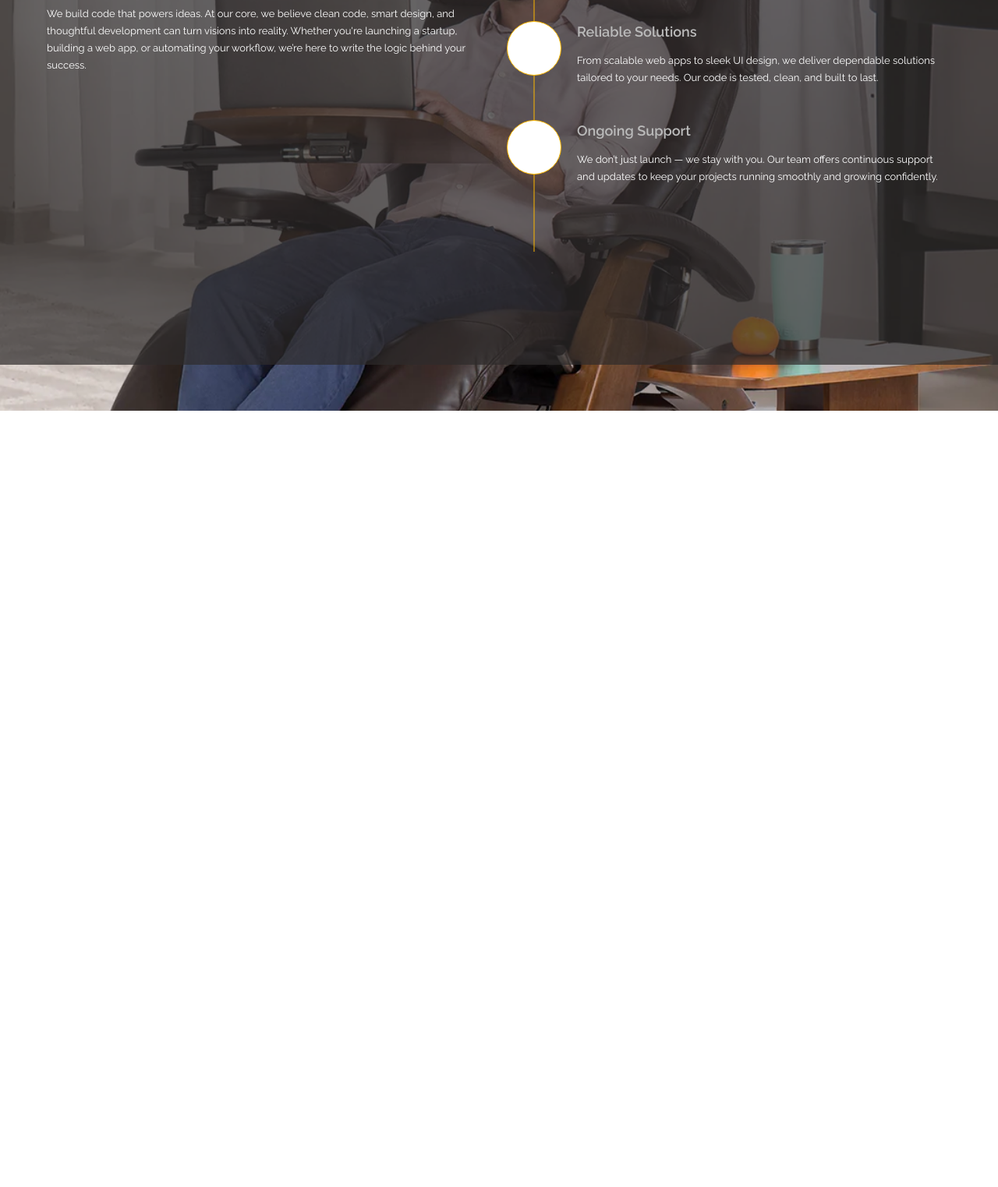
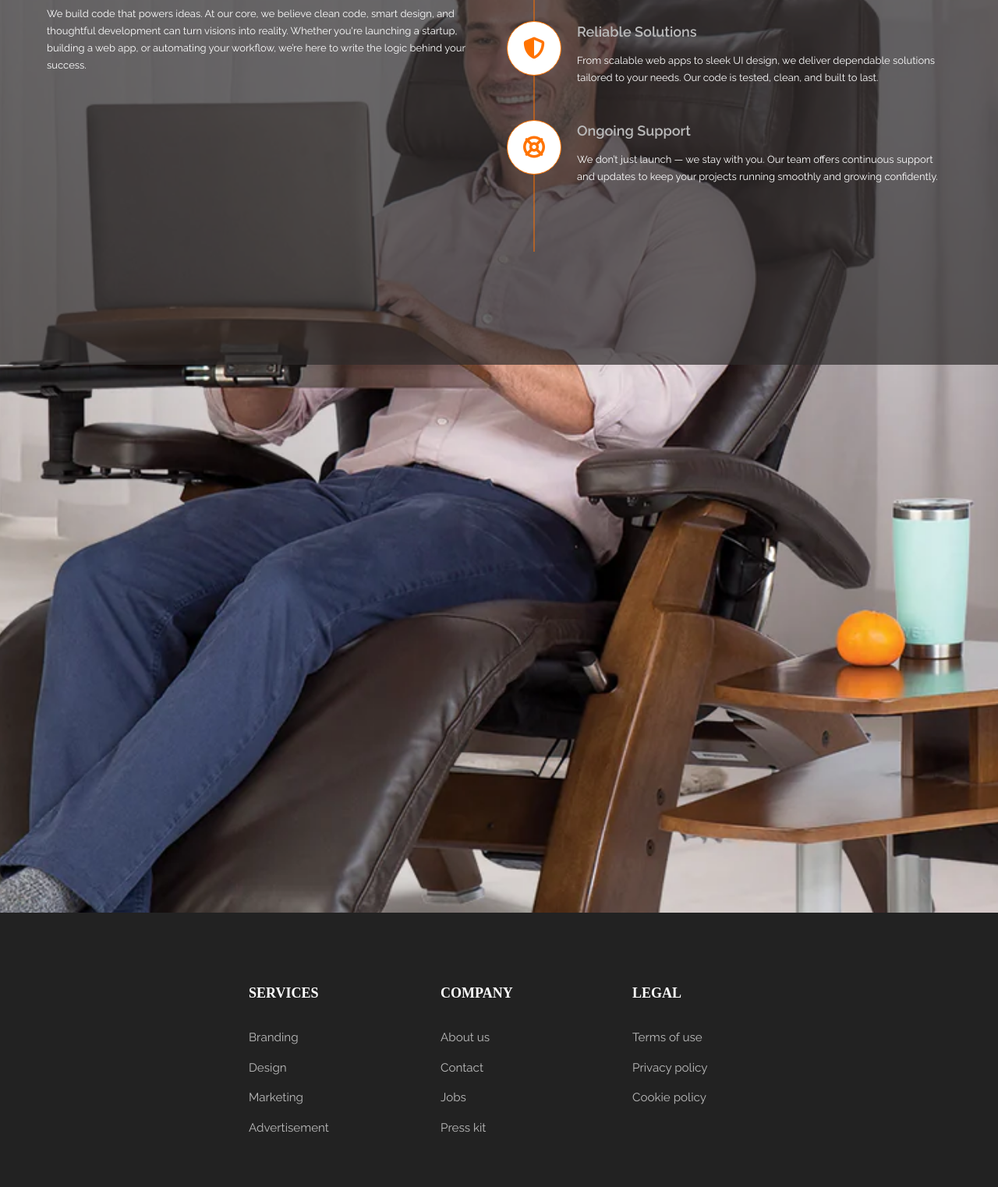
Before and after one commit to Riverthelunatic/CodingWebsite, a plain HTML site: page aboutus.html in a window 1280 px wide. Shown: the part 332-1855 px from the top of the page at 78% size. Before the commit the page ends 859 px from the top, so only its background shows below. Drawn offline with Linux system fonts and the light colour scheme.

Commit message:
Update aboutus.html

```diff
--- a/aboutus.html
+++ b/aboutus.html
@@ -1,6 +1,9 @@
 <!DOCTYPE html>
 <html lang="en">
 <head>
+    <meta name="viewport" content="width=device-width, initial-scale=1.0">
+    <link rel="stylesheet" href="https://cdnjs.cloudflare.com/ajax/libs/font-awesome/6.7.2/css/all.min.css" crossorigin="anonymous" referrerpolicy="no-referrer" />
+</head>
   <meta charset="UTF-8" />
   <meta name="viewport" content="width=device-width, initial-scale=1.0" />
   <title>About Us</title>
@@ -65,7 +68,7 @@
       left: 0;
       width: 54px;
       height: 2px;
-      background: #fdb801;
+      background: #ff7300;
     }
 
     .aboutus-text {
@@ -76,7 +79,7 @@
     }
 
     .aboutus-more:hover {
-      background-color: #fdb801;
+      background-color: #ff7300;
       color: #000;
     }
 
@@ -96,9 +99,9 @@
       background: #fff;
       width: 70px;
       height: 70px;
-      border: 1px solid #fdb801;
+      border: 1px solid #ff7300;
       border-radius: 50%;
-      color: #fdb801;
+      color: #ff7300;
       font-size: 28px;
       display: flex;
       align-items: center;
@@ -115,7 +118,7 @@
       transform: translateX(-50%);
       height: 100px;
       width: 1px;
-      background: #fdb801;
+      background: #ff7300;
     }
 
     .feature-content {
@@ -161,6 +164,85 @@
         color: #ff7300;
         outline: none;
     }
+    footer.footer {
+    width: 100%;
+    background-color: #222;
+    color: #e4e4e4;
+    padding: 3rem 1rem 4rem;
+  }
+  .footer-content {
+    max-width: 1200px;
+    margin: 0 auto;
+    display: flex;
+    justify-content: center;
+    gap: 6rem;
+    flex-wrap: wrap;
+  }
+  .footer-content nav {
+    display: flex;
+    flex-direction: column;
+    gap: 1rem;
+    min-width: 150px;
+  }
+  .footer-heading {
+    font-family: 'Bodoni Moda', serif;
+    font-size: 1.125rem;
+    font-weight: 600;
+    text-transform: uppercase;
+    margin-bottom: 1rem;
+    color: #fff;
+  }
+  .footer-link {
+    font-size: 0.95rem;
+    color: #bdbdbd;
+    text-decoration: none;
+    transition: color 0.3s ease;
+  }
+  .footer-link:hover,
+  .footer-link:focus {
+    color: #00cccc;
+    text-decoration: underline;
+    outline: none;
+  }
+
+  /* Responsive */
+  @media (max-width: 900px) {
+    .codingisimportant {
+      flex-direction: column;
+      padding: 1rem;
+    }
+    .cdisimpimage {
+      margin-top: 1rem;
+      height: 250px;
+      width: 100%;
+      max-width: 300px;
+      align-self: center;
+    }
+    .pricing-container {
+      flex-direction: column;
+      align-items: center;
+    }
+    nav.primary-nav {
+      flex-wrap: wrap;
+      gap: 20px;
+    }
+  }
+  @media (max-width: 480px) {
+    .centertext {
+      font-size: 2rem;
+    }
+    .undercenter {
+      font-size: 1rem;
+      padding: 0 0.5rem;
+    }
+    .button-primary {
+      font-size: 1rem;
+      padding: 0.75rem 2rem;
+    }
+    .footer-content {
+      gap: 3rem;
+    }
+  }
 
   </style>
 </head>
@@ -188,7 +270,7 @@
 
       <div class="feature">
         <div class="feature-box">
-          <div class="iconset"></div>
+          <div class="iconset"><i class="fas fa-heart"></i></div>
           <div class="feature-content">
             <h4>Work with Heart</h4>
             <p>Every line of code we write is crafted with purpose and care. We're not just developers — we're problem solvers, creators, and digital architects.</p>
@@ -196,17 +278,15 @@
         </div>
 
         <div class="feature-box">
-          <div class="iconset"></div>
+          <div class="iconset"><i class="fas fa-shield-alt"></i></div>
           <div class="feature-content">
             <h4>Reliable Solutions</h4>
-            <p>From scalable web apps to sleek UI design, we deliver dependable solutions tailored to your needs. Our code is tested, clean, and built to last.
-
-            </p>
+            <p>From scalable web apps to sleek UI design, we deliver dependable solutions tailored to your needs. Our code is tested, clean, and built to last.</p>
           </div>
         </div>
 
         <div class="feature-box">
-          <div class="iconset"></div>
+          <div class="iconset"><i class="fas fa-life-ring"></i></div>
           <div class="feature-content">
             <h4>Ongoing Support</h4>
             <p>We don’t just launch — we stay with you. Our team offers continuous support and updates to keep your projects running smoothly and growing confidently.</p>
@@ -215,6 +295,31 @@
       </div>
     </div>
   </div>
+  <div style="height: 800px;"></div>
+  <footer class="footer" role="contentinfo">
+    <div class="footer-content">
+      <nav aria-label="Services">
+        <h6 class="footer-heading">Services</h6>
+        <a href="#" class="footer-link" tabindex="0">Branding</a>
+        <a href="#" class="footer-link" tabindex="0">Design</a>
+        <a href="#" class="footer-link" tabindex="0">Marketing</a>
+        <a href="#" class="footer-link" tabindex="0">Advertisement</a>
+      </nav>
+      <nav aria-label="Company">
+        <h6 class="footer-heading">Company</h6>
+        <a href="aboutus.html" class="footer-link" tabindex="0">About us</a>
+        <a href="ContactUs.html" class="footer-link" tabindex="0">Contact</a>
+        <a href="#" class="footer-link" tabindex="0">Jobs</a>
+        <a href="#" class="footer-link" tabindex="0">Press kit</a>
+      </nav>
+      <nav aria-label="Legal">
+        <h6 class="footer-heading">Legal</h6>
+        <a href="#" class="footer-link" tabindex="0">Terms of use</a>
+        <a href="#" class="footer-link" tabindex="0">Privacy policy</a>
+        <a href="#" class="footer-link" tabindex="0">Cookie policy</a>
+      </nav>
+    </div>
+  </footer>
 
 
 </body>
```
